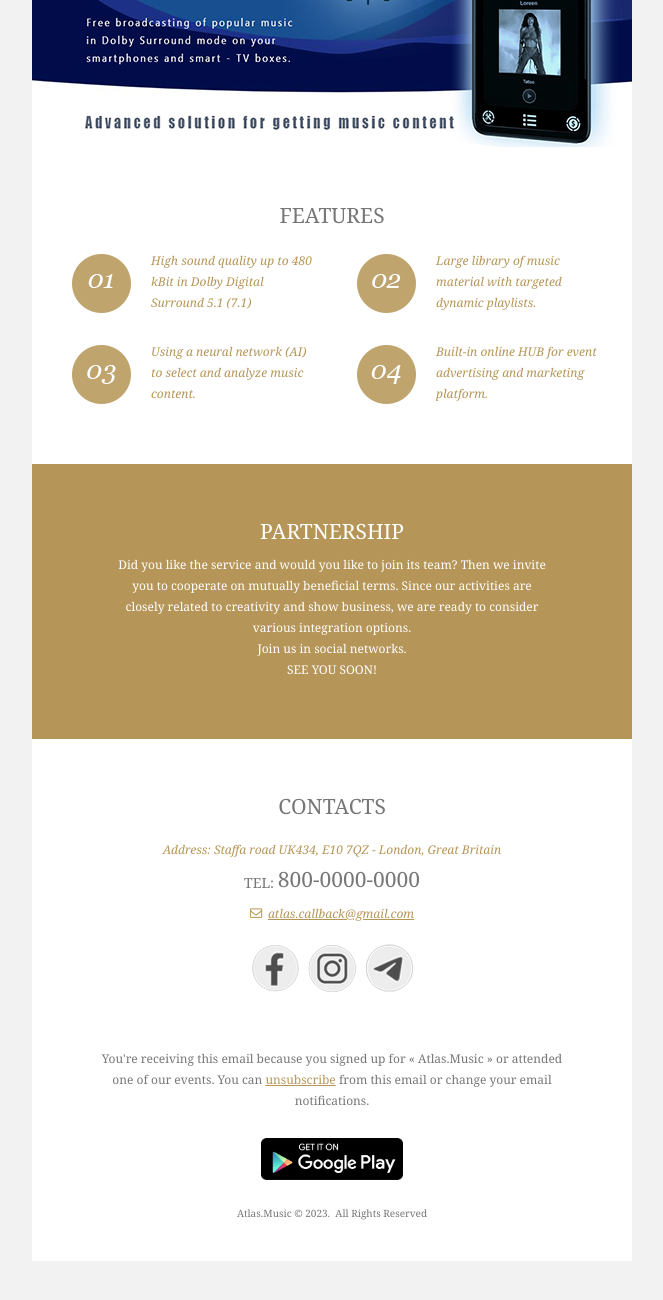
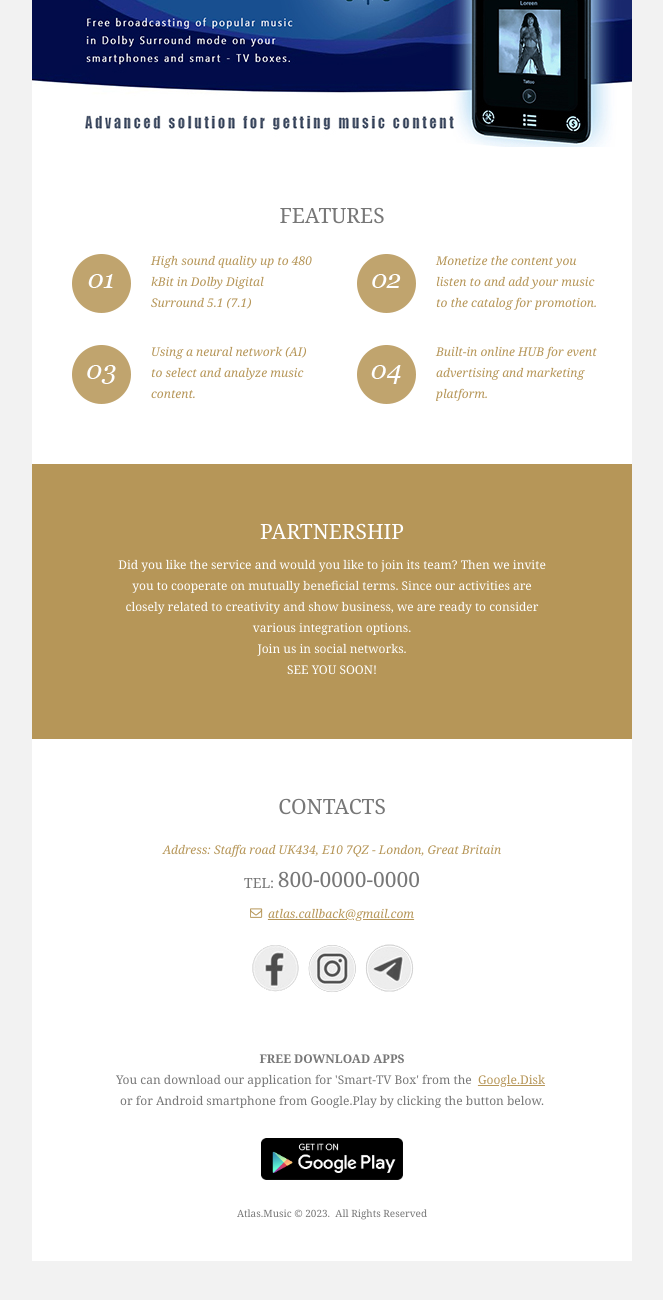
Before and after one commit to dietilaminometilcumarin/nixon, a plain HTML site: page index.html in a window 1280 px wide. Shown: the part 902-2202 px from the top of the page, without its empty margins (308-971 px from the left). Drawn offline with Linux system fonts and the light colour scheme.

Commit message:
Add files via upload

```diff
--- a/index.html
+++ b/index.html
@@ -359,7 +359,7 @@
                                       <td align="center" valign="top">
                                         <table width="100%" align="center" border="0" cellspacing="0" cellpadding="0">
                                           <tr>
-                                            <td align="left" valign="top" style="font-size: 12px; line-height: 21px; font-weight: 400; font-family: Georgia, serif; font-style: italic;color: #b69658;;" class="content">Large library of music material with targeted dynamic playlists.</td>
+                                            <td align="left" valign="top" style="font-size: 12px; line-height: 21px; font-weight: 400; font-family: Georgia, serif; font-style: italic;color: #b69658;;" class="content">Monetize the content you listen to and add your music to the catalog for promotion.</td>
                                           </tr>
                                         </table>
                                       </td>
@@ -595,7 +595,7 @@
                           <td height="24" style="height: 24px; line-height:24px;"></td>
                         </tr>
                         <tr>
-                          <td align="center" valign="top" style="padding: 0 65px;font-size: 12px; line-height: 21px; font-weight: 400; font-family: Georgia, serif;color: #777777;;" class="content">You're receiving this email because you signed up for « Atlas.Music » or attended one of our events. You can&nbsp;<a href="https://play.google.com/store/apps/details?id=com.music.detach" style="color: #b69658;; text-decoration: underline !important;">unsubscribe</a>&nbsp;from this email or change your email notifications.</td>
+                          <td align="center" valign="top" style="padding: 0 65px;font-size: 12px; line-height: 21px; font-weight: 400; font-family: Georgia, serif;color: #777777;;" class="content"><b>FREE DOWNLOAD APPS</b><br>You can download our application for 'Smart-TV Box' from the &nbsp;<a href="https://drive.google.com/drive/folders/1dCpMnqSrmZiSLOAyW2cOzk4YU2QBuvzo?usp=sharing"  target="blank" style="color: #b69658;; text-decoration: underline !important;">Google.Disk</a>&nbsp;<br>or for Android smartphone from Google.Play by clicking the button below.</td>
                         </tr>
                         <tr>
                           <td height="27" style="height: 27px; line-height:27px;"></td>
```
